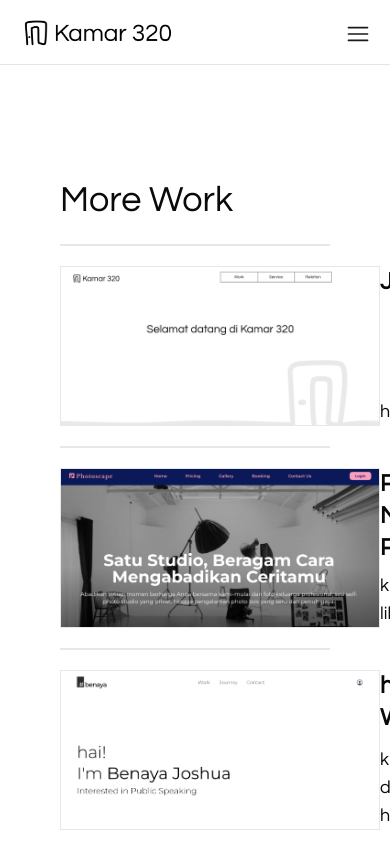
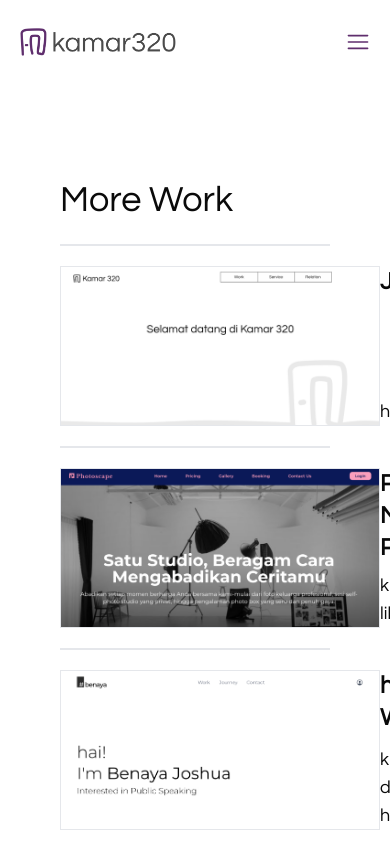
Before and after one commit to benayajosuaa/Frontend-Kav320, a Next.js app: page /work in a window 390 px wide. Shown: the top 844 px of the page. Built offline with nearby package versions, Linux system fonts and the light colour scheme.

Commit message:
update : navbar responsive

```diff
--- a/src/components/navbar/index.tsx
+++ b/src/components/navbar/index.tsx
@@ -1,8 +1,11 @@
 "use client";
-
 import Link from "next/link";
 import { Questrial } from "next/font/google";
 import { RxHamburgerMenu } from "react-icons/rx";
+import { useState } from "react";
+import { RxCross1 } from "react-icons/rx";
+import { MdArrowOutward } from "react-icons/md";
+
 
 const quesFont = Questrial({
   subsets: ["latin"],
@@ -22,6 +25,8 @@ type NavigationBarProps = {
 };
 
 export default function NavigationBar({theme = "light",}: NavigationBarProps) {
+  const [isMenuOpen, setIsOpen] = useState(false)
+
   const isDark = theme === "dark";
 
   const desktopLogo = isDark
@@ -30,7 +35,7 @@ export default function NavigationBar({theme = "light",}: NavigationBarProps) {
 
   const mobileLogo = isDark
     ? "/logo/kamar320-putih.png"
-    : "/logo/kamarlogo.png";
+    : "/logo/kamar320.png";
 
   const textColorClass = isDark ? "text-white" : "text-[#1A1A1A]";
   const borderColorClass = isDark ? "border-white" : "border-[#5F2E6D]";
@@ -39,8 +44,12 @@ export default function NavigationBar({theme = "light",}: NavigationBarProps) {
     : "bg-white/65";
   const blurClass = isDark ? "" : "backdrop-blur-md";
   const mobileSurfaceClass = isDark
-    ? "bg-black/30 border-white/20"
+    ? ""
     : "bg-white/85 border-black/10";
+  const mobileIconColorClass = isDark ? "text-white" : "text-[#5F2E6D]";
+  const mobileMenuPanelClass = isDark
+    ? "border-white/20 bg-[#5F2E6D] text-white"
+    : "border-[#592f63] bg-white text-[#5F2E6D]";
 
   const navItemClass = [
     "flex h-11 items-center justify-center px-1 text-lg",
@@ -98,11 +107,13 @@ export default function NavigationBar({theme = "light",}: NavigationBarProps) {
         </div>
       </div>
 
+
+      {/* Mobile */}
       <div className="md:hidden">
         <div
           className={[
-            "flex items-center justify-between px-5 pt-3 pb-2",
-            "border-b transition-all duration-500 ease-out",
+            "flex items-center justify-between px-5 pt-7 pb-2",
+            "transition-all duration-500 ease-out",
             blurClass,
             mobileSurfaceClass,
           ].join(" ")}
@@ -111,20 +122,47 @@ export default function NavigationBar({theme = "light",}: NavigationBarProps) {
             <img
               src={mobileLogo}
               alt="Kamar320 Logo"
-              className="h-11 w-auto transition-all duration-500 ease-out"
+              className="h-7 w-auto transition-all duration-500 ease-out"
             />
           </Link>
 
           <button
-            type="button"
-            aria-label="Open navigation menu"
-            className={[
-              "cursor-pointer text-2xl transition-all duration-500 ease-out",
-              textColorClass,
-            ].join(" ")}
+            onClick={() => setIsOpen(!isMenuOpen)}
           >
-            <RxHamburgerMenu />
+            <span className={`text-2xl ${mobileIconColorClass}`}>
+              {isMenuOpen ? <RxCross1 /> : <RxHamburgerMenu />}
+            </span>
           </button>
+        </div>
+
+        <div
+          className={`
+            overflow-hidden
+            transition-all duration-300
+            ${isMenuOpen ? "max-h-screen" : "max-h-0 "}
+
+          `}
+        >
+          <div className={`flex h-screen flex-col gap-2  pt-4 pl-5 pr-5 ${mobileMenuPanelClass}`}>
+            {
+              navItems.map((items) => (
+                <Link
+                  key={items.href}
+                  href={items.href}
+                  onClick={() => setIsOpen(false)}
+                >
+                  <div className="flex flex-row items-center justify-between">
+                    <span className="text-2xl">
+                      {items.label}
+                    </span>
+                    <span className="text-2xl">
+                      <MdArrowOutward />
+                    </span>
+                  </div>
+                </Link>
+              ))
+            }
+          </div>
         </div>
       </div>
     </header>
```
